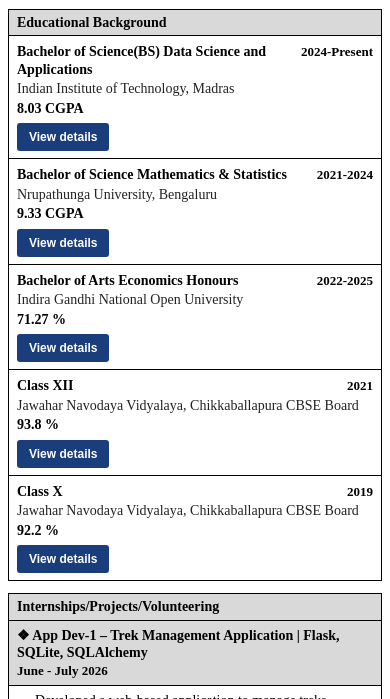
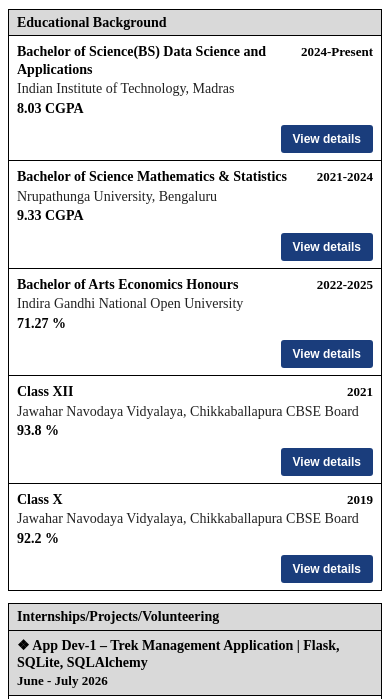
Before and after one commit to lokagaganks/resume, a plain HTML site: page index.html in a window 390 px wide. Shown: the part 66-765 px from the top of the page. Drawn offline with Linux system fonts and the light colour scheme.

Commit message:
Update index.html

```diff
--- a/index.html
+++ b/index.html
@@ -48,6 +48,7 @@
 .mc span{flex:1;min-width:0;overflow-wrap:anywhere}
 .mi .vd,.mp .vd,.mc .vd{margin:6px 0 0;padding:7px 12px;font-size:12px}
 .mc .vd{margin:0;flex:none}
+.mi>.vd,.mp>.vd{display:block;width:fit-content;margin:8px 0 0 auto}
 }
 </style></head>
 <body>
```
